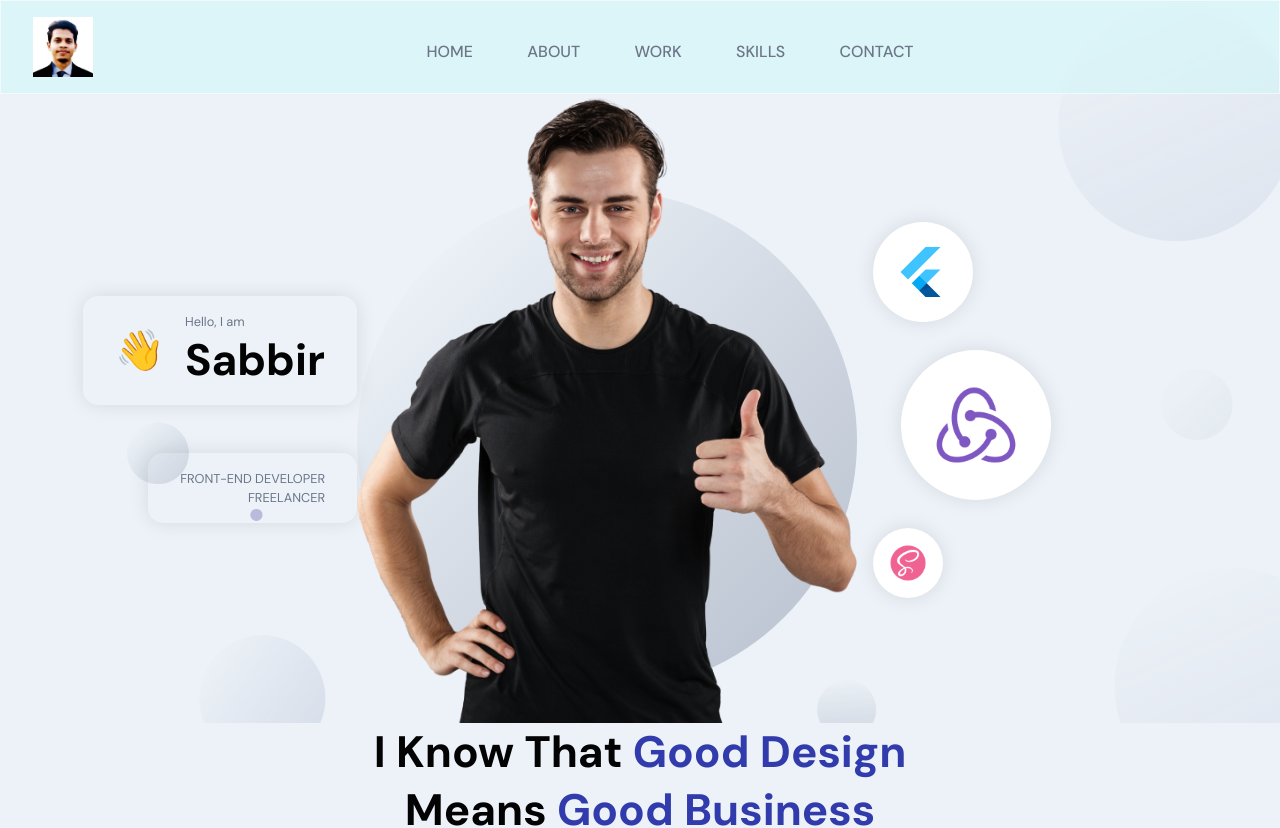
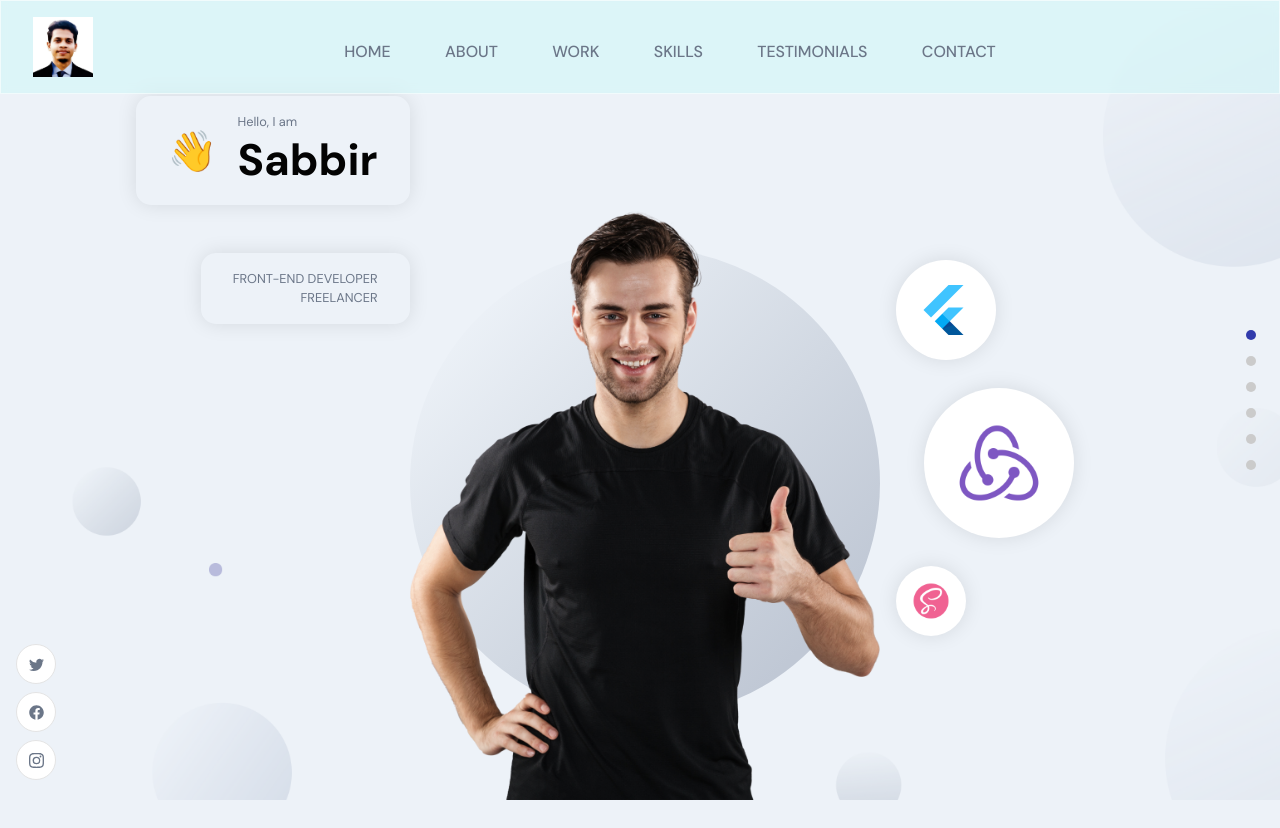
Before and after one commit to Sabbirfeni/Shabbir-portfolio, a React (Create React App) app: page / in a window 1280 px wide. Shown: the top 828 px of the page. Built offline with nearby package versions, Linux system fonts and the light colour scheme.

Commit message:
higher order component created

```diff
--- a/src/App.scss
+++ b/src/App.scss
@@ -15,6 +15,7 @@
     width: 100%;
     min-height: 100vh;
 
+    position: relative;
     display: flex;
     flex-direction: row;
   }
@@ -154,6 +155,8 @@
     justify-content: center;
     align-items: center;
     flex-direction: column;
+    position: absolute;
+    right: 0%;
 
     padding: 1rem;
 
--- a/src/components/Navbar/Navbar.jsx
+++ b/src/components/Navbar/Navbar.jsx
@@ -15,7 +15,7 @@
                 <img src={images.sabbirProfile} alt="profile" srcset="" />
             </div>
             <ul className="app__navbar-links">
-                {['Home', 'About', 'Work', 'Skills', 'Contact'].map((item) => (
+                {['home', 'about', 'work', 'skills','testimonials', 'contact'].map((item) => (
                     <li className="app_flex p-text" key={`link-${item}`}>
                         <div></div>
                         <a href={`#${item}`}>{item}</a>
@@ -33,7 +33,7 @@
                     >
                     <HiX onClick={() => setToggle(false)}/>
                     <ul>
-                        {['Home', 'About', 'Work', 'Skills', 'Contact'].map((item) => (
+                        {['home', 'about', 'work', 'skills', 'testimonials', 'contact'].map((item) => (
                             <li key={item}>
                                 <a href={`#${item}`} onClick={() => setToggle(false)}>{item}</a>
                             </li>
--- /dev/null
+++ b/src/components/NavigationDots.jsx
@@ -0,0 +1,16 @@
+import React from 'react';
+
+const NavigationDots = ({ active }) => (
+  <div className="app__navigation">
+    {['home', 'about', 'work', 'skills', 'testimonial', 'contact'].map((item, index) => (
+      <a
+        href={`#${item}`}
+        key={item + index}
+        className="app__navigation-dot"
+        style={active === item ? { backgroundColor: '#313BAC' } : {}}
+      />
+    ))}
+  </div>
+);
+
+export default NavigationDots;
--- /dev/null
+++ b/src/components/SocialMedia.jsx
@@ -0,0 +1,16 @@
+import React from "react";
+import { BsTwitter, BsInstagram } from 'react-icons/bs';
+import { FaFacebook } from 'react-icons/fa';
+
+const SocialMedia = () => {
+
+    return (
+        <div className="app__social">
+            <div> <BsTwitter/> </div>
+            <div> <FaFacebook/> </div>
+            <div> <BsInstagram/> </div>
+        </div>
+    )
+}
+
+export default SocialMedia;
--- a/src/components/index.js
+++ b/src/components/index.js
@@ -1 +1,3 @@
 export {default as Navbar} from './Navbar/Navbar';
+export {default as SocialMedia} from './SocialMedia';
+export {default as NavigationDots} from './NavigationDots';
--- a/src/container/About/About.jsx
+++ b/src/container/About/About.jsx
@@ -1,7 +1,7 @@
 import React, { useState, useEffect } from "react";
 import { motion } from "framer-motion";
 
-
+import { AppWrap } from "../../wrapper";
 import { images } from '../../constants';
 import './About.scss';
 
@@ -44,4 +44,4 @@
 };
 
 
-export default About;
+export default AppWrap(About, 'about');
--- a/src/container/Header/Header.jsx
+++ b/src/container/Header/Header.jsx
@@ -2,6 +2,7 @@
 import { motion } from 'framer-motion';
 import { BsEmojiSmileFill } from 'react-icons/bs'
 
+import { AppWrap } from '../../wrapper';
 import { images } from '../../constants';
 import './Header.scss';
 
@@ -18,7 +19,7 @@
 
 const Header = () => {
     return(
-        <div id="home" className="app__header app__flex">
+        <div className="app__header app__flex">
             <motion.div
                 whileInView={{ x: [-100, 0], opacity: [0, 1] }}
                 transition={{ duration: 1}}
@@ -84,4 +85,4 @@
 };
 
 
-export default Header;
+export default AppWrap(Header, 'home');
--- /dev/null
+++ b/src/wrapper/AppWrap.js
@@ -0,0 +1,23 @@
+import React from "react";
+import { NavigationDots, SocialMedia } from '../components';
+
+const AppWrap = (Components, idName, classNames) => function HOC() {
+    return (
+        <div id={idName} className={`app__container ${classNames}`}>
+            <SocialMedia />
+
+            <div className="app__wrapper app__flex">
+                <Components />
+
+                <div className="copyright">
+                    <p className="p-text">@3022 Sabbir</p>
+                    <p className="p-text">All right reserved</p>
+                </div>
+                <NavigationDots active={idName} />
+            </div>
+
+        </div>
+    )
+}
+
+export default AppWrap;
--- /dev/null
+++ b/src/wrapper/index.js
@@ -0,0 +1 @@
+export {default as AppWrap} from './AppWrap';
```
Also changed, not shown: 2 other files (tests, documents, lock files or other folders).
